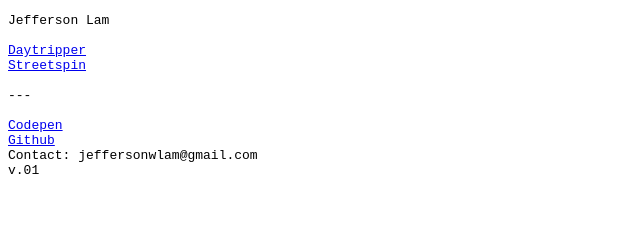
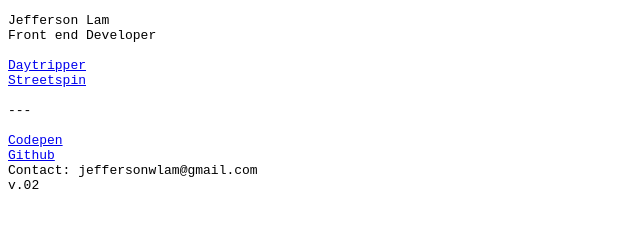
Before and after one commit to jeffersonlam/jeffersonlam.com, a plain HTML site: page index.html in a window 1280 px wide. Shown: the whole page, without its empty margins (0-640 px from the left). Drawn offline with Linux system fonts and the light colour scheme.

```diff
--- a/index.html
+++ b/index.html
@@ -20,6 +20,7 @@
 <body>
 <pre>
 Jefferson Lam
+Front end Developer
 
 <a href="/maps">Daytripper</a>
 <a href="http://streetspin.com/newgame">Streetspin</a>
@@ -29,7 +30,7 @@
 <a href="https://codepen.io/jeffersonlam/">Codepen</a>
 <a href="https://github.com/jeffersonlam">Github</a>
 Contact: jeffersonwlam@gmail.com
-v.01
+v.02
 </pre>
 </body>
 </html>
```
Also changed, not shown: 1 other file.
